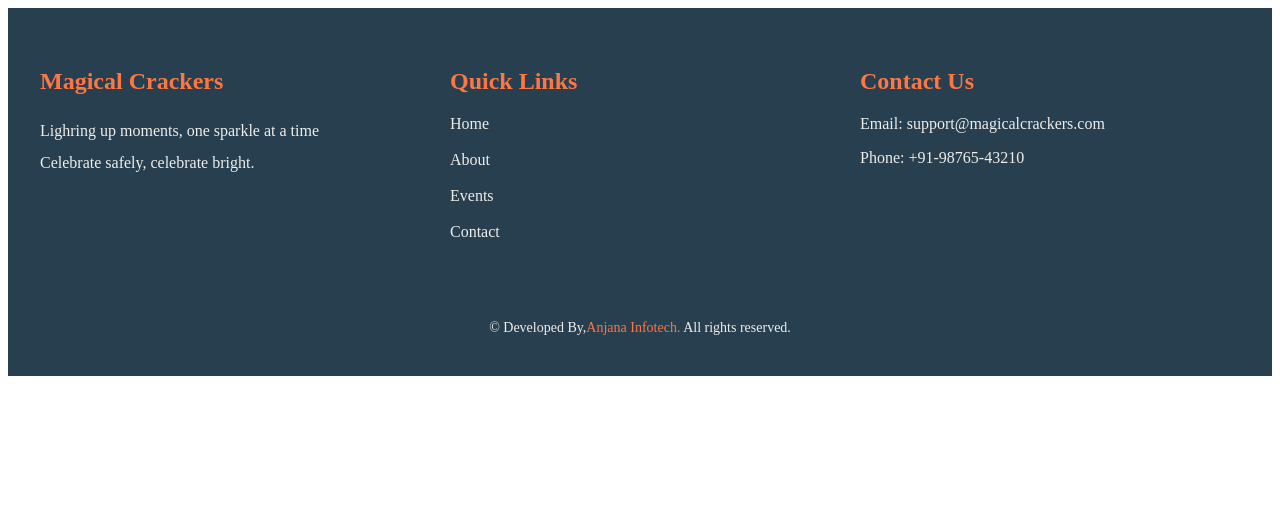
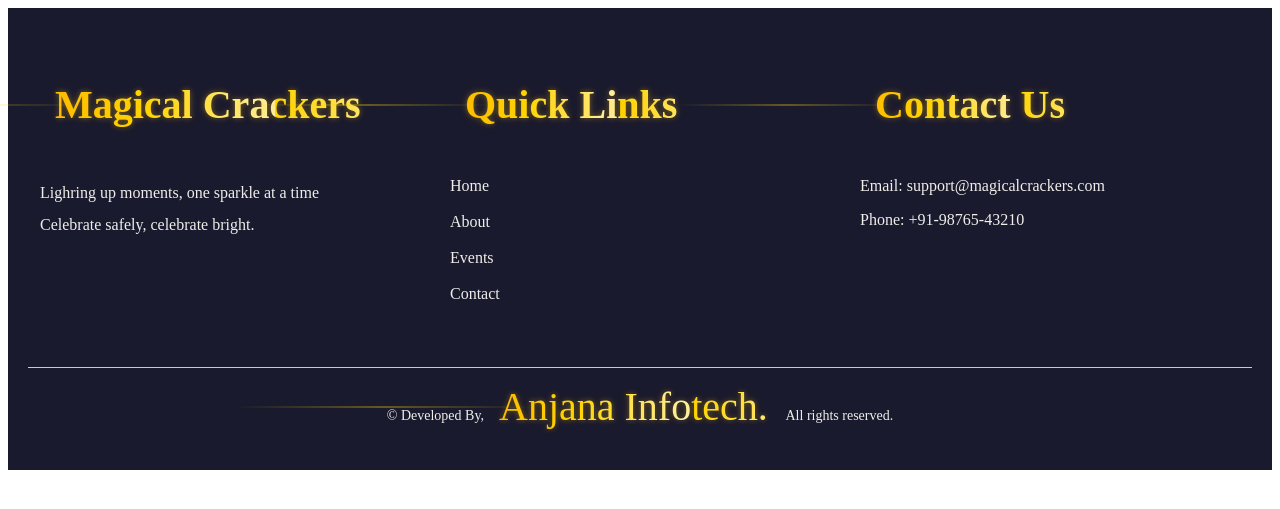
Before and after one commit to kumaranthiru1810/crackers, a PHP site: page /footer_bottom.php in a window 1280 px wide. Shown: the top 509 px of the page. Run offline with PHP 8.4, Linux system fonts and the light colour scheme.

Commit message:
changefooter

```diff
--- a/assets/css/footer_bottom.css
+++ b/assets/css/footer_bottom.css
@@ -5,7 +5,7 @@
   }
 
   #linkes a:hover {
-    color: #FE7743;
+    color: #FFD700;
     margin-left: 10px;
     transition: .3s;
   }
@@ -13,3 +13,62 @@
   #linkes i{
     font-size: 18px;
   }
+
+ .premium-gold-heading {
+  font-family: 'Abril Fatface', serif;
+  font-size: 2.5rem;
+  background: linear-gradient(
+    90deg,
+    #FFD700 0%,
+    #FFFACD 20%,
+    #FFD700 40%,
+    #FFA500 60%,
+    #FFD700 80%,
+    #FFFACD 100%
+  );
+  -webkit-background-clip: text;
+  -webkit-text-fill-color: transparent;
+  background-size: 200% auto;
+  text-shadow:
+    0 0 5px rgba(255, 215, 0, 0.3),
+    0 0 10px rgba(255, 165, 0, 0.2);
+  animation: goldFlow 4s linear infinite;
+  position: relative;
+  display: inline-block;
+  padding: 0 15px;
+}
+
+@keyframes goldFlow {
+  0% {
+    background-position: 0% center;
+  }
+  100% {
+    background-position: 200% center;
+  }
+}
+
+.premium-gold-heading::before {
+  content: '';
+  position: absolute;
+  top: 50%;
+  left: 0;
+  width: 100%;
+  height: 2px;
+  background: linear-gradient(90deg, transparent, #FFD700, transparent);
+  transform: translateY(-50%);
+  animation: lightBeam 3s ease-in-out infinite;
+}
+
+@keyframes lightBeam {
+  0% {
+    opacity: 0;
+    left: -100%;
+  }
+  50% {
+    opacity: 1;
+  }
+  100% {
+    opacity: 0;
+    left: 100%;
+  }
+}
--- a/footer.php
+++ b/footer.php
@@ -220,6 +220,6 @@
         }
     }
 </script>
-<?php echo $before_body; ?>
+
 </body>
 </html>
--- a/footer_bottom.php
+++ b/footer_bottom.php
@@ -1,15 +1,15 @@
 <link rel="stylesheet" href="./assets/css/footer_bottom.css">
 <!-- Footer Start -->
-<footer style="background-color: #273F4F; color: #EFEEEA; padding: 40px 20px;">
+<footer style="background-color: #1a1a2e; color: #EFEEEA; padding: 40px 20px;">
   <div style="max-width: 1200px; margin: auto; display: flex; flex-wrap: wrap; justify-content: space-between; gap: 30px;">
 
     <div style="flex: 1; min-width: 250px;">
-      <h2 style="color: #FE7743;">Magical Crackers</h2>
+      <h2 class="premium-gold-heading">Magical Crackers</h2>
       <p style="line-height: 2;">Lighring up moments, one sparkle at a time<br>Celebrate safely, celebrate bright.</p>
     </div>
 
     <div id="linkes" style="flex: 1; min-width: 200px;">
-      <h2 style="color: #FE7743;">Quick Links</h2>
+      <h2 class="premium-gold-heading">Quick Links</h2>
       <ul style="list-style: none; padding: 0;">
         <li><i class="fa fa-arrow-right"></i> <a href="#"> Home</a></li><br>
         <li><i class="fa fa-arrow-right"></i> <a href="#"> About</a></li><br>
@@ -19,14 +19,14 @@
     </div>
 
     <div style="flex: 1; min-width: 200px;">
-      <h2 style="color: #FE7743;">Contact Us</h2>
+      <h2 class="premium-gold-heading">Contact Us</h2>
       <p>Email: support@magicalcrackers.com</p>
       <p>Phone: +91-98765-43210</p>
     </div>
 
   </div>
 
-  <div style="text-align: center; border-top: 1px #FE7743; margin-top: 30px; padding-top: 15px; font-size: 14px;">
-    © Developed By,<span style="color: #FE7743; cursor: pointer;">Anjana Infotech.</span> All rights reserved.
+  <div style="text-align: center; border-top: 1px solid #FFD700; margin-top: 30px; padding-top: 15px; font-size: 14px;font-family: 'Abril Fatface', serif;">
+    © Developed By,<span class="premium-gold-heading">Anjana Infotech.</span> All rights reserved.
   </div>
 </footer>
--- a/index.php
+++ b/index.php
@@ -295,7 +295,7 @@
                         $result = $statement->fetchAll(PDO::FETCH_ASSOC);
                         foreach ($result as $row) {
                         ?>
-                            <div class="item">
+                            <div class="item" style="box-shadow: 0 0 3px rgba(255, 100, 0, 0.3);">
                                 <div class="thumb">
                                     <div class="photo" style="background-image:url(assets/uploads/<?php echo $row['p_featured_photo']; ?>);"></div>
                                     <div class="overlay"></div>
```
Also changed, not shown: assets/css/main.css (+13 -11 lines), header.php (+20 -21 lines).
